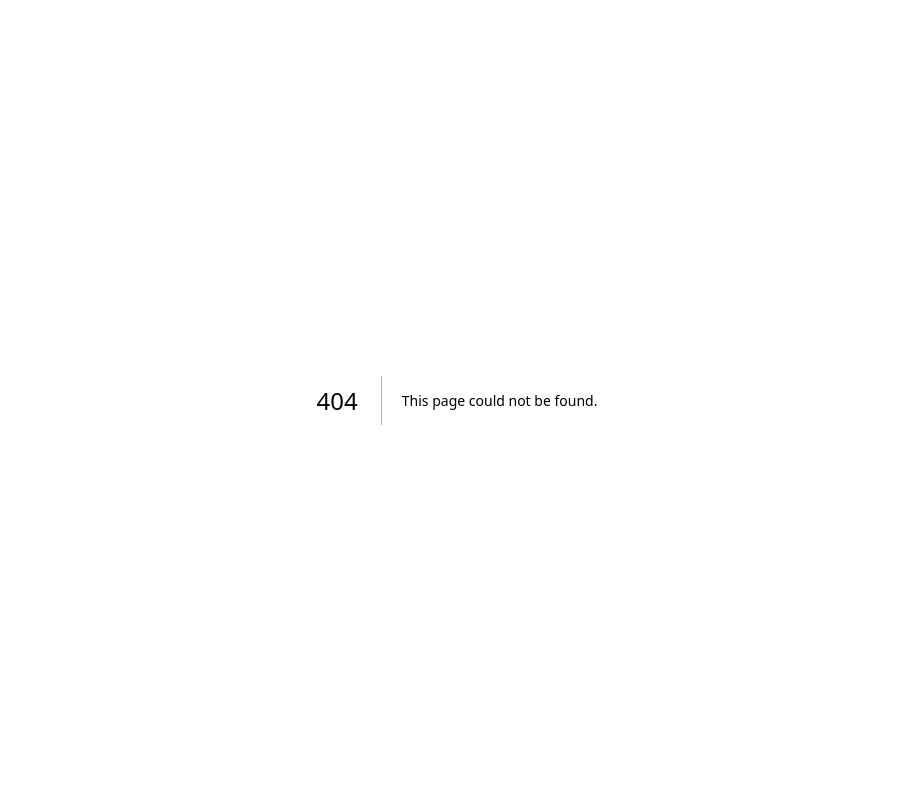
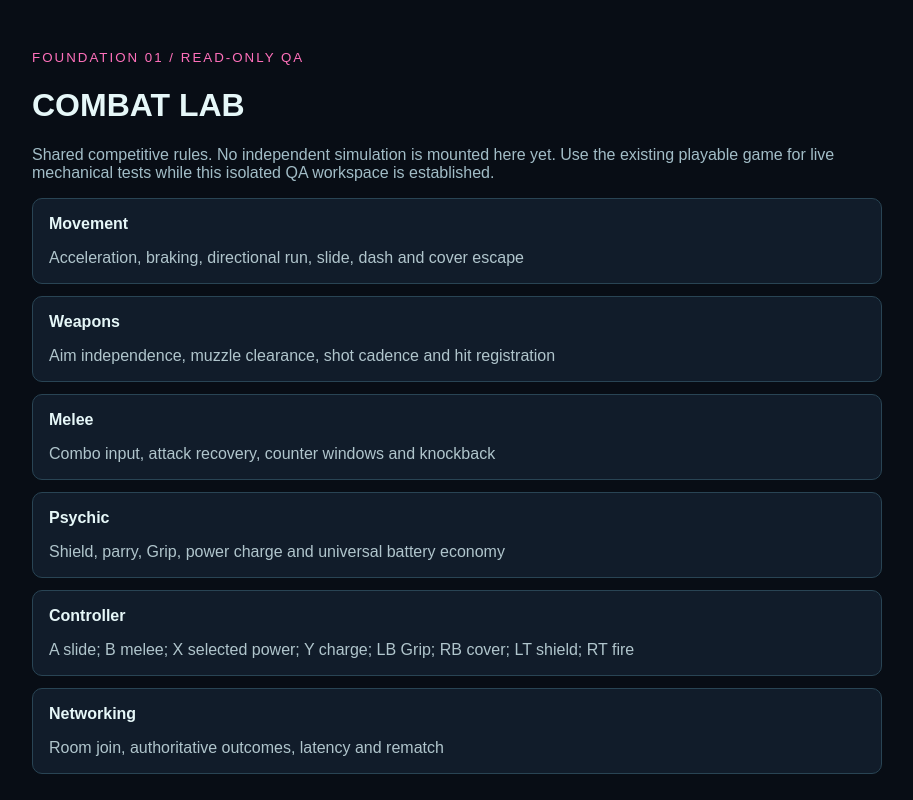
Before and after one commit to leslieadamsisrh-commits/god-mode-break-the-code2, a Next.js app: page /studio/combat in a window 1280 px wide. Before the commit this address had no page. Shown: the whole page, without its empty margins (183-1096 px from the left). Built offline with nearby package versions, Linux system fonts and the light colour scheme.

Commit message:
Foundation 01: add isolated Studio lab navigation and QA routes

```diff
--- /dev/null
+++ b/app/studio/combat/page.tsx
@@ -0,0 +1,20 @@
+import Link from "next/link";
+const checks=[
+ ["Movement","Acceleration, braking, directional run, slide, dash and cover escape"],
+ ["Weapons","Aim independence, muzzle clearance, shot cadence and hit registration"],
+ ["Melee","Combo input, attack recovery, counter windows and knockback"],
+ ["Psychic","Shield, parry, Grip, power charge and universal battery economy"],
+ ["Controller","A slide; B melee; X selected power; Y charge; LB Grip; RB cover; LT shield; RT fire"],
+ ["Networking","Room join, authoritative outcomes, latency and rematch"]
+];
+export default function CombatLab(){
+ return <main style={{minHeight:"100dvh",overflowY:"auto",background:"#080d15",color:"#e6f7f8",padding:"clamp(18px,4vw,48px)",fontFamily:"Arial,sans-serif"}}>
+ <div style={{maxWidth:850,margin:"0 auto"}}>
+ <small style={{color:"#ff70bb",letterSpacing:2}}>FOUNDATION 01 / READ-ONLY QA</small>
+ <h1>COMBAT LAB</h1>
+ <p style={{color:"#a2bdc7"}}>Shared competitive rules. No independent simulation is mounted here yet. Use the existing playable game for live mechanical tests while this isolated QA workspace is established.</p>
+ <div style={{display:"grid",gap:12}}>{checks.map(([title,detail])=><section key={title} style={{border:"1px solid #294454",background:"#111c2a",borderRadius:10,padding:16}}><strong>{title}</strong><p style={{color:"#b0c5cc",marginBottom:0}}>{detail}</p></section>)}</div>
+ <p style={{marginTop:24}}><Link style={{color:"#6ce4e5"}} href="/">OPEN EXISTING GAME FOR PLAYTEST →</Link></p>
+ <p><Link style={{color:"#ff70bb"}} href="/studio">← STUDIO LABS</Link></p>
+ </div></main>;
+}
```
